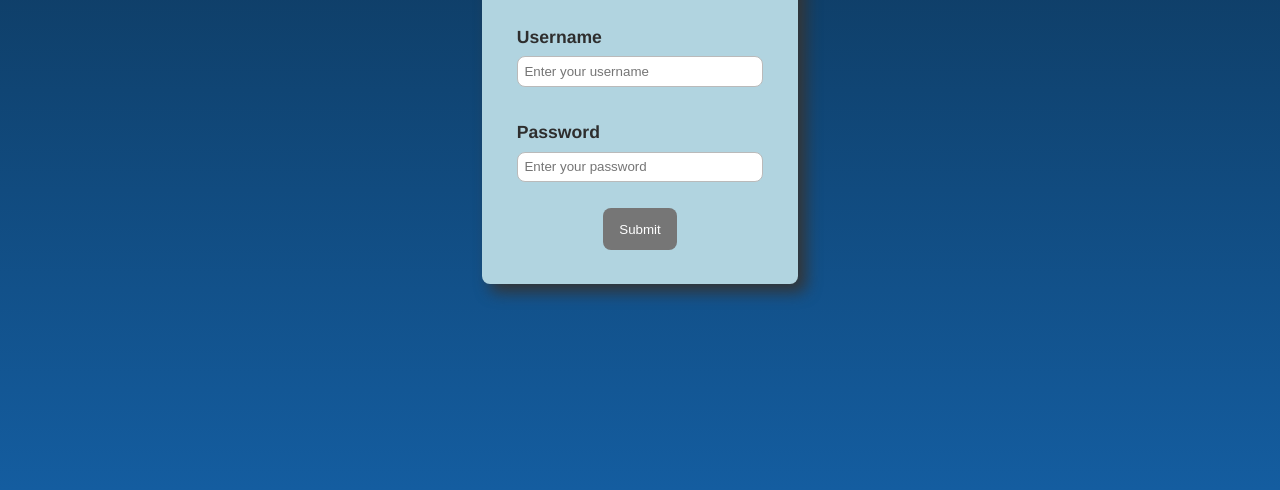
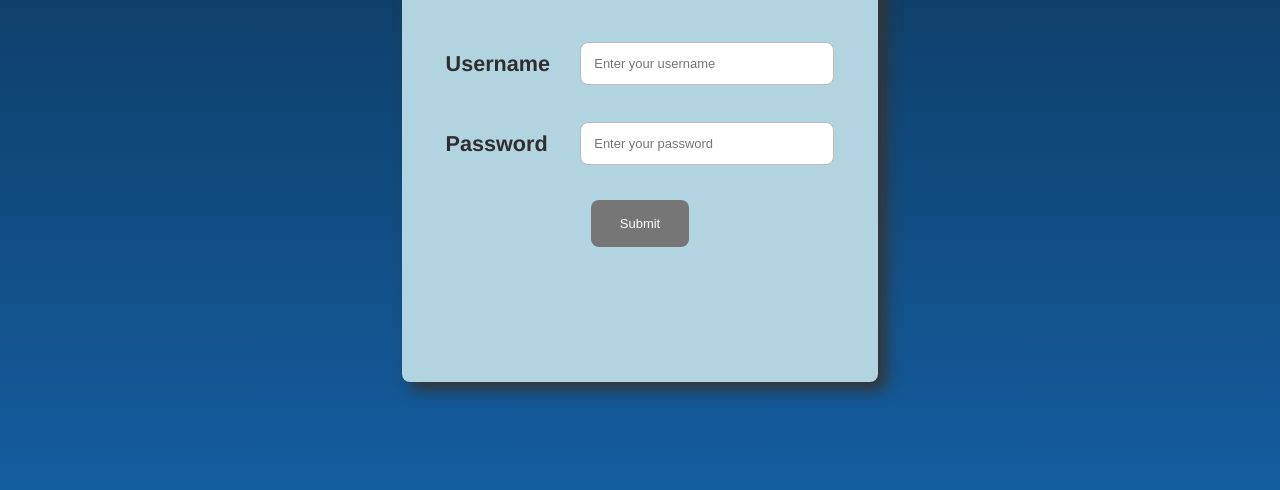
Before and after one commit to carlo1678/DevKit, a plain HTML site: page login/index.html in a window 1280 px wide. Shown: the part 310-800 px from the top of the page. Drawn offline with Linux system fonts and the light colour scheme.

Commit message:
modifies css due to browser zoom settings

```diff
--- a/login/index.css
+++ b/login/index.css
@@ -9,8 +9,8 @@ body {
   align-items: center;
   /* font-family: Impact, Haettenschweiler, "Arial Narrow Bold", sans-serif; */
   font-family: Helvetica, Arial, sans-serif;
-  font-size: 1.1em;
-  font-weight: 600;
+  font-size: 1.35em;
+  font-weight: 700;
   color: rgb(46, 46, 46);
 }
 
@@ -23,8 +23,8 @@ body {
   align-items: center;
   flex-direction: column;
   padding: 0;
-  height: 22em;
-  width: 18em;
+  height: 27em;
+  width: 22em;
   box-shadow: 8px 8px 15px rgb(53, 53, 53);
 }
 
@@ -48,9 +48,10 @@ h2 {
 
 .form-row > input {
   flex: 2;
-  padding: 0.5em;
+  padding: 1em;
   border-radius: 8px;
   border: 1.5px solid rgb(186, 186, 186);
+  font-size: 0.6em;
 }
 
 .form-row > input:hover {
@@ -64,11 +65,12 @@ h2 {
 }
 
 .form-row > button {
-  padding: 1em 1.25em;
+  padding: 1.25em 2.25em;
   background: rgb(118, 118, 118);
   color: white;
   border: 0;
   border-radius: 8px;
+  font-size: 0.6em;
 }
 
 .form-row > button:hover {
```
